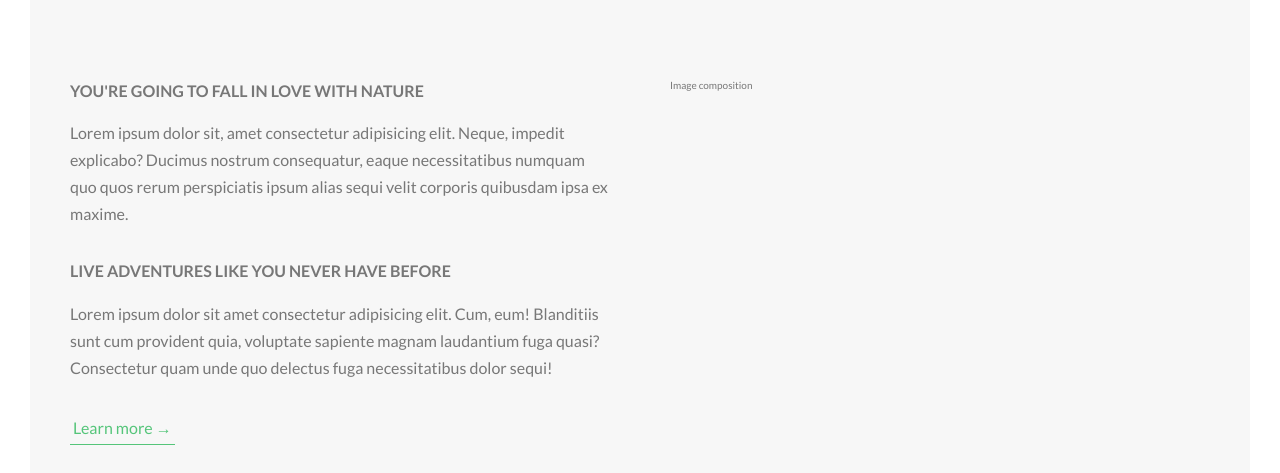
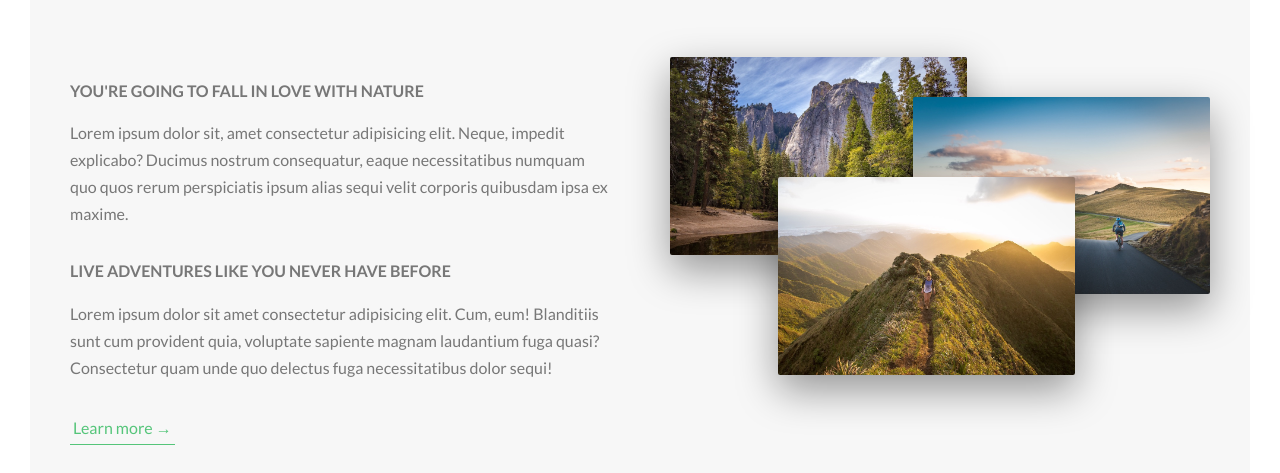
Before and after one commit to camba95/udx-advanced-css-sass, a website: page natours/index.html in a window 1280 px wide. Shown: the part 943-1416 px from the top of the page. Drawn offline with nearby package versions, Linux system fonts and the light colour scheme; files that its build step writes are made by us from their sources.

Commit message:
feat: about section imgs composition

```diff
--- a/natours/index.html
+++ b/natours/index.html
@@ -57,7 +57,25 @@
             </p>
             <a href="#" class="btn-text"> Learn more &rarr;</a>
           </div>
-          <div class="col-1-of-2">Image composition</div>
+          <div class="col-1-of-2">
+            <div class="composition">
+              <img
+                src="img/nat-1-large.jpg"
+                alt="Photo 1"
+                class="composition__photo composition__photo--p1"
+              />
+              <img
+                src="img/nat-2-large.jpg"
+                alt="Photo 2"
+                class="composition__photo composition__photo--p2"
+              />
+              <img
+                src="img/nat-3-large.jpg"
+                alt="Photo 3"
+                class="composition__photo composition__photo--p3"
+              />
+            </div>
+          </div>
         </div>
       </section>
     </main>
--- /dev/null
+++ b/natours/sass/components/_composition.scss
@@ -0,0 +1,39 @@
+.composition {
+  position: relative;
+
+  &__photo {
+    width: 55%;
+    box-shadow: 0 1.5rem 4rem rgba($color-black, $alpha: 0.4);
+    border-radius: 2px;
+    position: absolute;
+    z-index: 10;
+    transition: all 0.2s;
+    outline-offset: 2rem;
+
+    &:hover {
+      outline: 1.5rem solid $color-primary;
+      transform: scale(1.05) translateY(-0.5rem);
+      box-shadow: 0 2.5rem 4rem rgba($color-black, $alpha: 0.5);
+      z-index: 20;
+    }
+
+    &--p1 {
+      left: 0;
+      top: -2rem;
+    }
+
+    &--p2 {
+      right: 0;
+      top: 2rem;
+    }
+
+    &--p3 {
+      left: 20%;
+      top: 10rem;
+    }
+  }
+
+  &:hover &__photo:not(:hover) {
+    transform: scale(0.95);
+  }
+}
--- a/natours/sass/main.scss
+++ b/natours/sass/main.scss
@@ -10,6 +10,7 @@
 @import "layout/grid";
 
 @import "components/button";
+@import "components/composition";
 @import "components/header";
 
 @import "pages/home";
```
